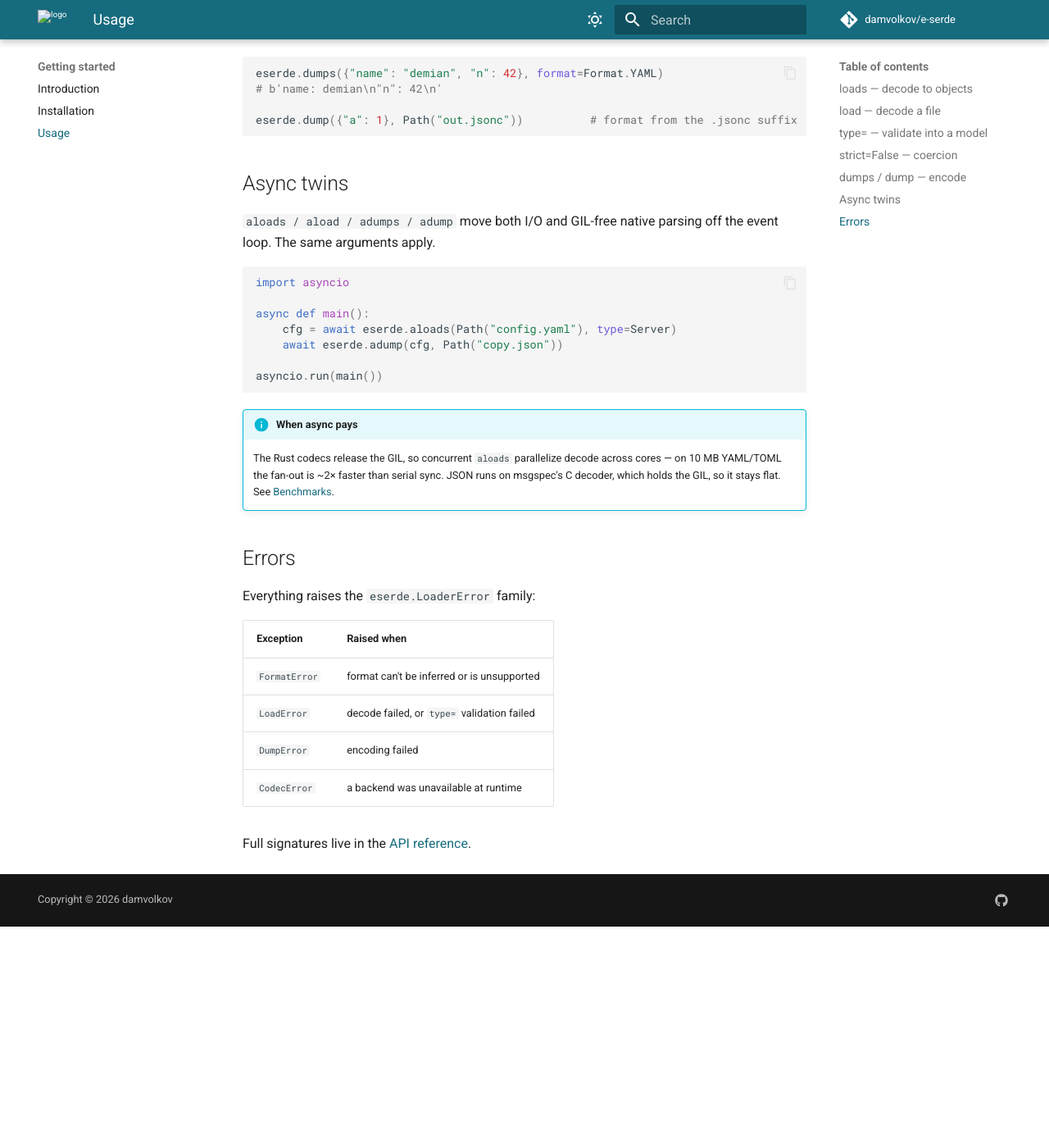
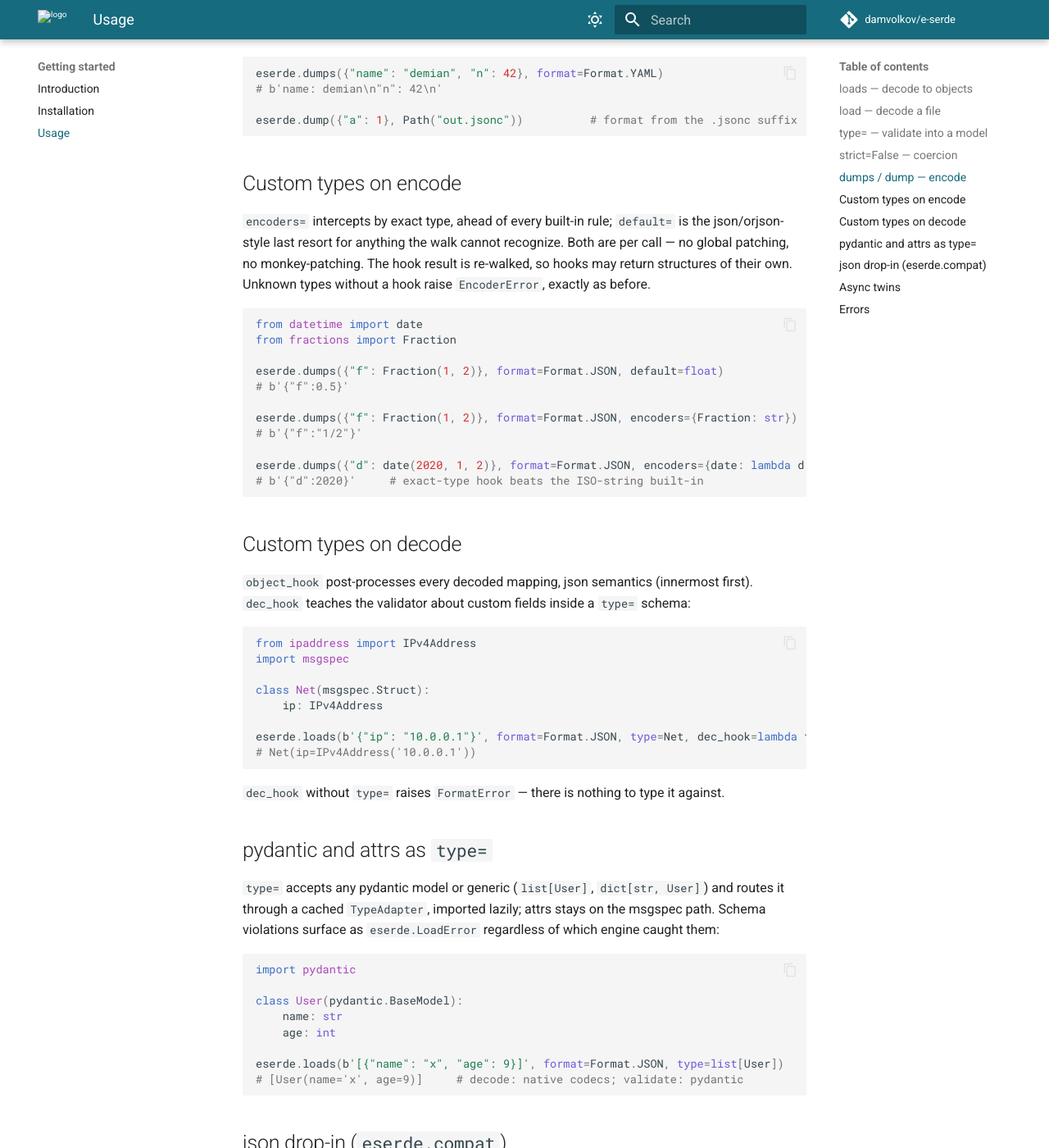
Before and after one commit to damvolkov/e-serde, an MkDocs documentation site: the page built from docs/usage.md, in a window 1280 px wide and 1400 px high, scrolled down 1756 px. Shown: the whole window at 82% size. Built offline with MkDocs 1.6.1 and Material for MkDocs 9.7.7, drawn with Linux system fonts in a browser that asks for light colours; comment, search, counter and statistics services are not loaded; before the commit the page ends 2886 px from its top, so only the background shows below that; some of the changed text lies outside the part shown.

Commit message:
docs: hook/compat contract in usage+reference; docs are usage-only (drop release/deployment pages)

````diff
--- a/docs/usage.md
+++ b/docs/usage.md
@@ -81,6 +81,79 @@
 eserde.dump({"a": 1}, Path("out.jsonc"))          # format from the .jsonc suffix
 ```
 
+## Custom types on encode
+
+`encoders=` intercepts by exact type, ahead of every built-in rule; `default=` is the
+json/orjson-style last resort for anything the walk cannot recognize. Both are per call —
+no global patching, no monkey-patching. The hook result is re-walked, so hooks may return
+structures of their own. Unknown types without a hook raise `EncoderError`, exactly as before.
+
+```python
+from datetime import date
+from fractions import Fraction
+
+eserde.dumps({"f": Fraction(1, 2)}, format=Format.JSON, default=float)
+# b'{"f":0.5}'
+
+eserde.dumps({"f": Fraction(1, 2)}, format=Format.JSON, encoders={Fraction: str})
+# b'{"f":"1/2"}'
+
+eserde.dumps({"d": date(2020, 1, 2)}, format=Format.JSON, encoders={date: lambda d: d.year})
+# b'{"d":2020}'     # exact-type hook beats the ISO-string built-in
+```
+
+## Custom types on decode
+
+`object_hook` post-processes every decoded mapping, json semantics (innermost first).
+`dec_hook` teaches the validator about custom fields inside a `type=` schema:
+
+```python
+from ipaddress import IPv4Address
+import msgspec
+
+class Net(msgspec.Struct):
+    ip: IPv4Address
+
+eserde.loads(b'{"ip": "10.0.0.1"}', format=Format.JSON, type=Net, dec_hook=lambda t, v: t(v))
+# Net(ip=IPv4Address('10.0.0.1'))
+```
+
+`dec_hook` without `type=` raises `FormatError` — there is nothing to type it against.
+
+## pydantic and attrs as `type=`
+
+`type=` accepts any pydantic model or generic (`list[User]`, `dict[str, User]`) and routes
+it through a cached `TypeAdapter`, imported lazily; attrs stays on the msgspec path.
+Schema violations surface as `eserde.LoadError` regardless of which engine caught them:
+
+```python
+import pydantic
+
+class User(pydantic.BaseModel):
+    name: str
+    age: int
+
+eserde.loads(b'[{"name": "x", "age": 9}]', format=Format.JSON, type=list[User])
+# [User(name='x', age=9)]     # decode: native codecs; validate: pydantic
+```
+
+## json drop-in (`eserde.compat`)
+
+Frameworks duck-type the stdlib module (`json_serialize=`, renderers, formatters).
+`eserde.compat` speaks `json.dumps`/`json.loads` exactly — same signature, `str` output:
+
+```python
+from eserde import compat
+
+compat.dumps({"a": 1}, ensure_ascii=False)      # '{"a":1}'  — native compact utf-8
+compat.dumps({"a": 1})                          # byte-faithful to stdlib json
+compat.loads('{"a": 1.5}', parse_float=Decimal) # delegated to stdlib, never guessed
+```
+
+Behaviours e-serde does not share with the stdlib (`cls=`, ascii escaping, `indent`,
+`sort_keys`, `parse_*`, `object_pairs_hook`) delegate to it: slower, but exact — no
+silent surprises behind a json-shaped signature.
+
 ## Async twins
 
 `aloads / aload / adumps / adump` move both I/O and GIL-free native parsing off the
--- a/mkdocs.yml
+++ b/mkdocs.yml
@@ -64,4 +64,3 @@
       - Usage: usage.md
   - Reference: reference.md
   - Benchmarks: benchmarks.md
-  - Development: development.md
````
Also changed, not shown: README.md (+13 -13 lines), docs/benchmarks.md (+1 -7 lines), docs/development.md (deleted, +0 -37 lines), docs/installation.md (+0 -9 lines), docs/reference.md (+25 -9 lines).
